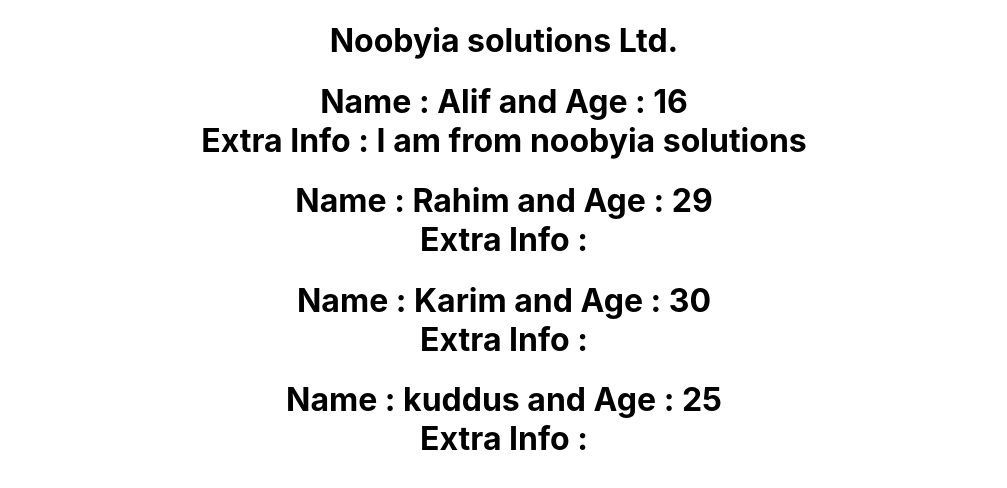
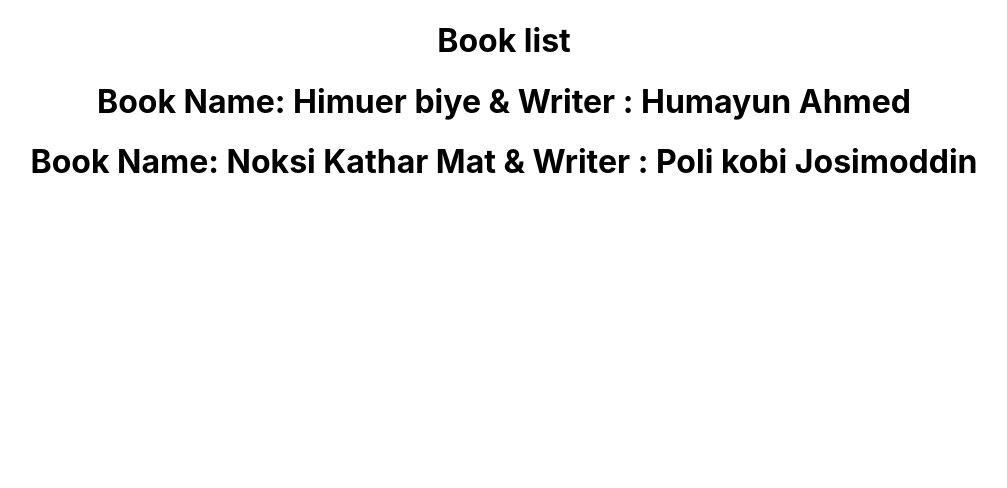
Before and after one commit to alif989/react-app, a React (Create React App) app: page / in a window 1280 px wide. Shown: the top 488 px of the page, without its empty margins (136-1143 px from the left). Built offline with nearby package versions, Linux system fonts and the light colour scheme.

Commit message:
reat app

```diff
--- a/src/App.js
+++ b/src/App.js
@@ -2,6 +2,7 @@
 import React, { Component } from 'react';
 import './App.css';
 import Person from './components/Person';
+import Book from './components/Book';
 
 // functional Component
 // function App() {
@@ -23,15 +24,27 @@
 // }
 
 //class component
+// class App extends Component {
+//   render() {
+//       return (
+//           <div className="App">
+//               <h1> Noobyia solutions Ltd.</h1>
+//               <Person name="Alif" age="16">I am from noobyia solutions</Person>
+//               <Person name="Rahim" age="29" />
+//               <Person name="Karim" age="30" />
+//               <Person name="kuddus" age="25" />
+//               <Book bookName />
+//           </div>
+//         );
+//   }
+// }
 class App extends Component {
   render() {
       return (
           <div className="App">
-              <h1> Noobyia solutions Ltd.</h1>
-              <Person name="Alif" age="16">I am from noobyia solutions</Person>
-              <Person name="Rahim" age="29" />
-              <Person name="Karim" age="30" />
-              <Person name="kuddus" age="25" />
+              <h1> Book list</h1>
+              <Book bookName="Himuer biye"  writer="Humayun Ahmed"/>
+              <Book bookName="Noksi Kathar Mat"  writer="Poli kobi Josimoddin"/>
           </div>
         );
   }
--- /dev/null
+++ b/src/components/Book.js
@@ -0,0 +1,12 @@
+import React from 'react';
+
+const  Book = poprs => {
+    console.log(poprs);
+    return (
+        <div>
+            <h1>Book Name: {poprs.bookName} & Writer : {poprs.writer}</h1>
+        </div>
+    );
+}
+
+export default Book;
```
